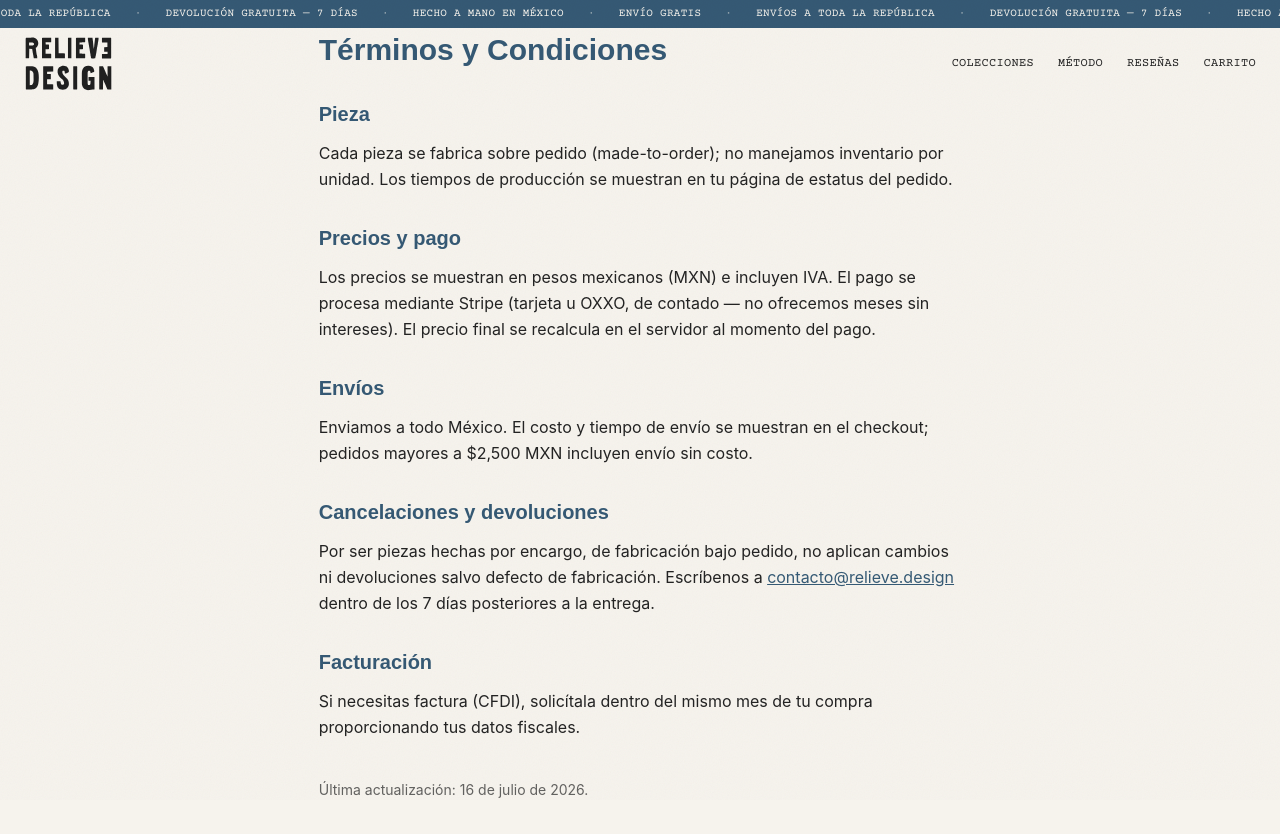
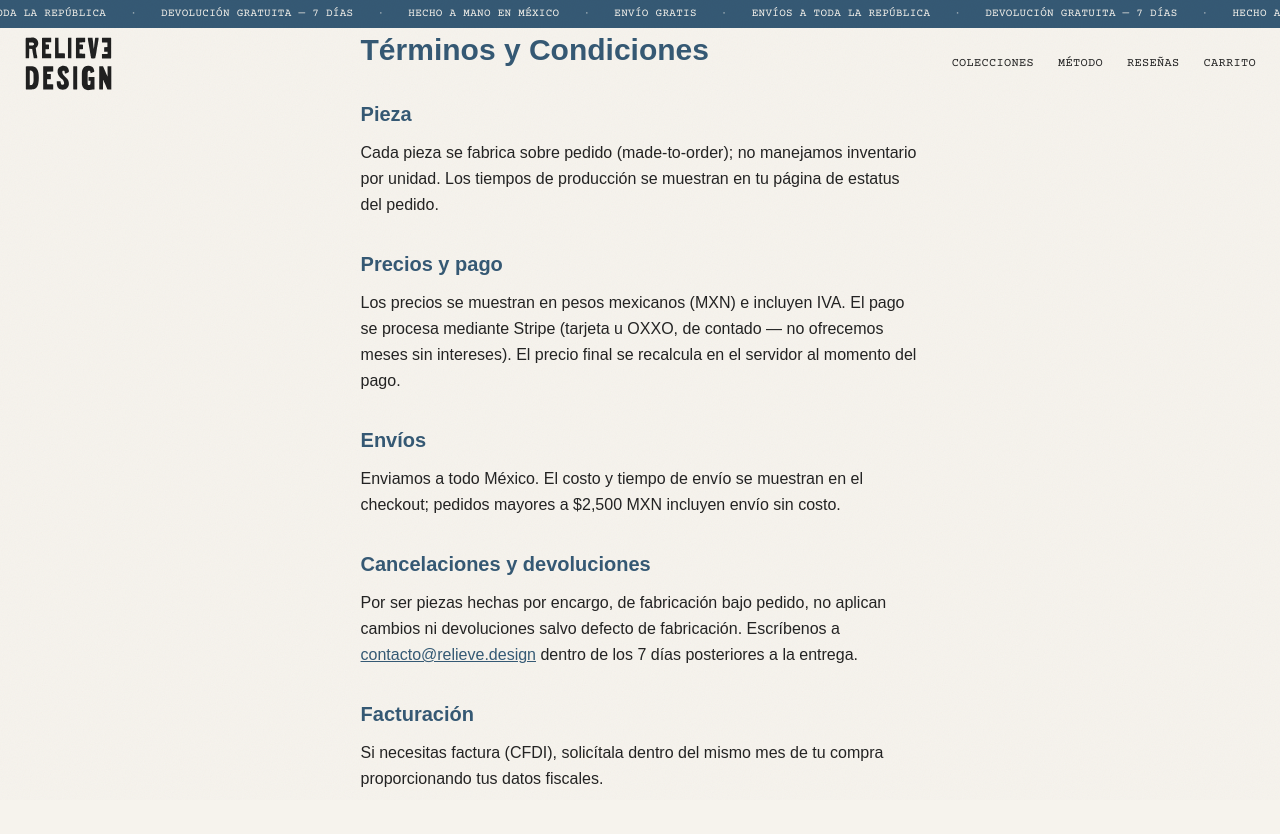
Before and after one commit to alexaarenash19-cmyk/relieve.design, a React (Vite) app: page /terminos in a window 1280 px wide. Shown: the top 834 px of the page. Built offline with nearby package versions, Linux system fonts and the light colour scheme; no server answers; a web font is replaced by a local one.

Commit message:
Rebrand §1/§2: Piedra/Grafito/Cempasúchil tokens, General Sans body/heading, drop dead font-wordmark

```diff
--- a/src/index.css
+++ b/src/index.css
@@ -23,18 +23,43 @@
      --color-passport-ink (#355A75) even though visually close; do not alias. */
   --color-brand-dark: #355974;
 
+  /* 2026-08-09 landing rebrand hand-off §2 — Piedra/Grafito/Cempasúchil.
+     Landing-scoped only: does not replace graphite/sello-navy/walnut/etc
+     above, which stay in use elsewhere (product accent hashing, /sobre-
+     turned-/metodo-relieve passport styling). --color-grafito is
+     deliberately its own token, not aliased to the existing
+     --color-graphite (#232323) even though both are near-black — same
+     non-aliasing precedent as --color-brand-dark/--color-passport-ink. */
+  --color-piedra: #e8e3d9;
+  --color-grafito: #1e1c19;
+  /* The one color accent anywhere on the landing (hand-off §2/§4) — the
+     infinite canvas's top strip only. Not used on buttons, tags, or the
+     logo. */
+  --color-cempasuchil: #e86a1c;
+
   --font-display: "Fraunces", serif;
   --font-label: "Courier Prime", monospace;
-  --font-body: "Inter", sans-serif;
-  /* Nav wordmark only (2026-07-25, Ale's call) — geometric bold sans to
-     match a reference ("Palmer") she pointed to, deliberately NOT the same
-     token as --font-display. Scoped to Nav.jsx; the rest of the site's
-     type system (Fraunces/Courier Prime/Inter) is untouched. */
-  --font-wordmark: "Poppins", sans-serif;
-  /* Rebranding tipográfico (brand-brief.md §15/§16) — headings + buttons only.
-     @font-face pending: Ale hasn't delivered the Agrandir .woff2 file yet,
-     so this falls back to plain sans-serif until then (expected, tracked separately). */
-  --font-heading: "Agrandir", sans-serif;
+  /* 2026-08-09 rebrand hand-off §1 — General Sans (Fontshare, free) is now
+     the site's base grotesque for body copy, nav, buttons, UI, and
+     footer. Replaces Inter (dropped from index.html's font links). Future
+     upgrade path: PP Neue Montreal, if budget allows (not this pass). */
+  --font-body: "General Sans", sans-serif;
+  /* 2026-08-09 — Nav wordmark is a vectorized SVG image now (2026-07-25
+     swap superseded by the 2026-08 wordmark port, PR #160), so nothing
+     renders text in this font anymore. Poppins link dropped from
+     index.html; token removed as dead weight. */
+  /* 2026-08-09 rebrand hand-off §1 — headings/buttons temporarily share
+     General Sans as an interim fix: Agrandir's @font-face was never
+     wired (blocked on a personal-use-only file, see PR #148, now
+     abandoned) so --font-heading was silently falling back to default
+     browser sans-serif in production. Per the hand-off, H1/H2 (and only
+     H1/H2) should end up on Mardje — the carved logo family — once Ale
+     delivers a licensed Mardje webfont file; buttons/controls stay on
+     General Sans permanently per §1 ("botones, UI" listed alongside
+     nav/body/footer). Splitting the ~25 files currently sharing this one
+     class between H1/H2-only and everything-else is deferred to that
+     follow-up PR so it can be done once, correctly, instead of twice. */
+  --font-heading: "General Sans", sans-serif;
 
   /* Pinned to its literal pixel value, overriding Tailwind's default
      dynamic spacing scale (where mt-96 would otherwise compute to
```
